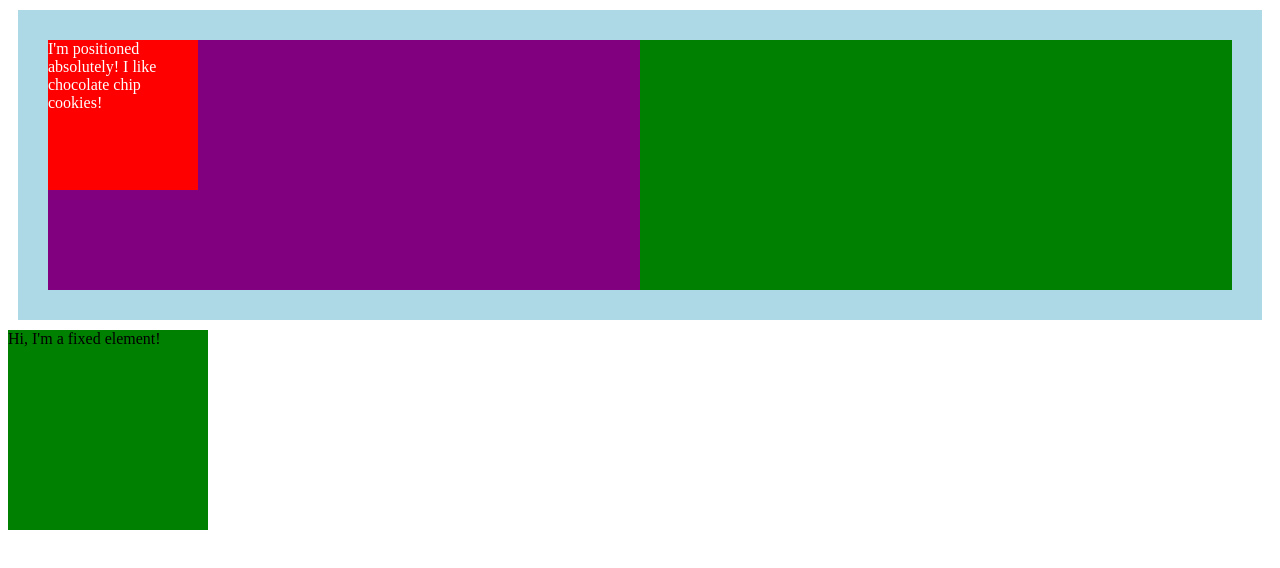
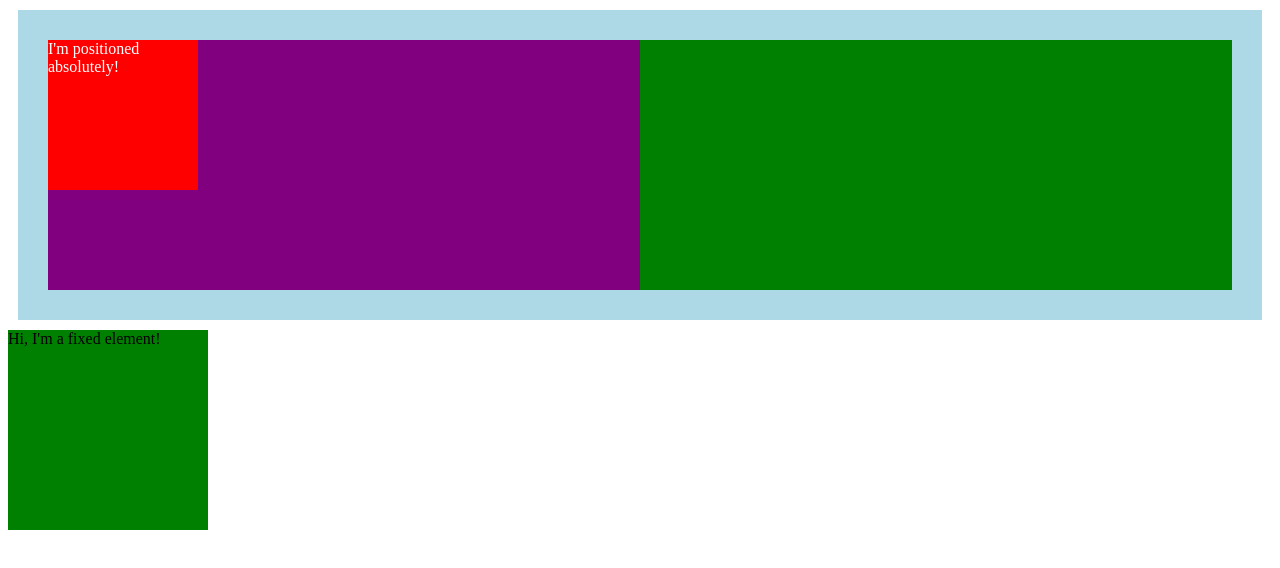
Before and after one commit to Jessicadesignedit/MyRepo, a plain HTML site: page index.html in a window 1280 px wide. Shown: the top 568 px of the page. Drawn offline with Linux system fonts and the light colour scheme.

Commit message:
Removed chocolate chip cookies
No more cookies! On a diet...

```diff
--- a/index.html
+++ b/index.html
@@ -7,7 +7,7 @@
   <section class="relative">
     <div class="left">
       <div class="absolute">
-        I'm positioned absolutely! I like chocolate chip cookies!
+        I'm positioned absolutely!
       </div>
     </div>
     <div class="right">
```
